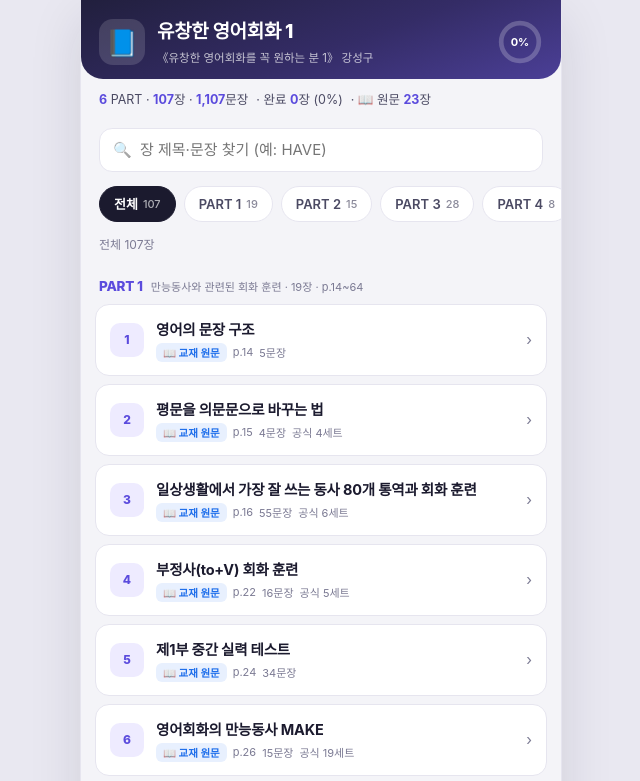
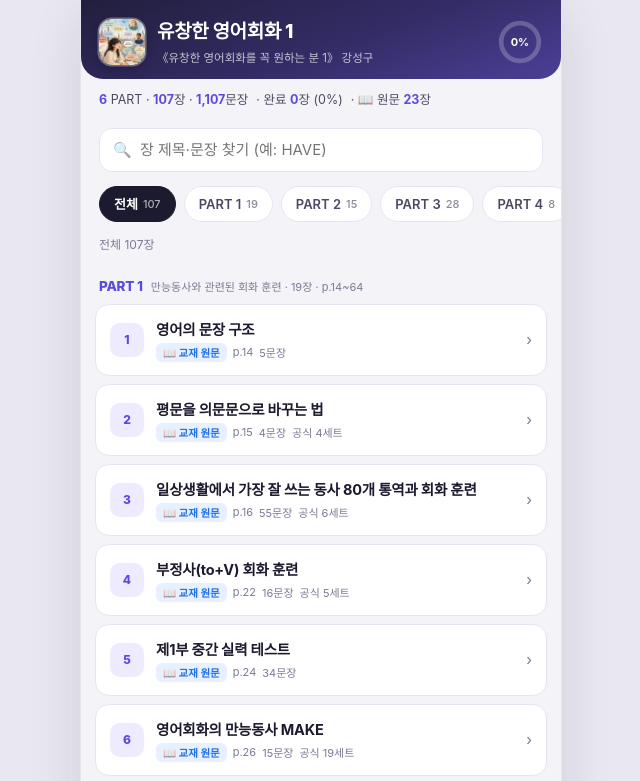
Before and after one commit to teri7425/daily-radar, a plain HTML site: page fluent-english/index.html in a window 1280 px wide. Shown: the top 781 px of the page, without its empty margins (319-959 px from the left). Drawn offline with Linux system fonts and the light colour scheme.

Commit message:
fluent-english: 사용자 일러스트를 앱 아이콘·파비콘·헤더 로고로 적용 + PWA 매니페스트 추가
- assets/icon-512/192/180/favicon.png: 원본 세로 일러스트를 1:1 크롭(중앙 여성·친구들·말풍선 유지)해 생성
- manifest.json: 유창한 영어회화 1 / 유창한 영어1, standalone, theme #312e81
- index.html: manifest·icon·apple-touch-icon 링크, 헤더 📘 이모지 → 아이콘 이미지
- styles.css: .logo를 이미지용 둥근 사각형(13px)·테두리(화이트 링)로 조정

```diff
--- a/fluent-english/assets/styles.css
+++ b/fluent-english/assets/styles.css
@@ -58,9 +58,15 @@ html, body {
 }
 .brand { display: flex; gap: 12px; align-items: center; flex: 1; min-width: 0; }
 .logo {
-  font-size: 26px; width: 46px; height: 46px; flex: 0 0 46px;
-  display: grid; place-items: center;
-  background: rgba(255,255,255,.14); border-radius: 14px;
+  width: 46px; height: 46px; flex: 0 0 46px;
+  display: block; overflow: hidden;
+  border-radius: 13px;
+  background: rgba(255,255,255,.14);
+  box-shadow: 0 0 0 1.5px rgba(255,255,255,.34), 0 4px 10px rgba(12,10,30,.28);
+}
+.logo img {
+  display: block; width: 100%; height: 100%;
+  object-fit: cover; object-position: 50% 42%;
 }
 .brand-text { min-width: 0; }
 .brand-text h1 { margin: 0; font-size: 19px; letter-spacing: -.3px; font-weight: 800; }
--- a/fluent-english/index.html
+++ b/fluent-english/index.html
@@ -3,8 +3,15 @@
 <head>
 <meta charset="utf-8">
 <meta name="viewport" content="width=device-width, initial-scale=1, viewport-fit=cover">
-<meta name="theme-color" content="#1b1a2e">
+<meta name="theme-color" content="#312e81">
 <title>유창한 영어회화 1 · 목차 훈련</title>
+<link rel="manifest" href="./manifest.json">
+<link rel="icon" type="image/png" sizes="64x64" href="./assets/favicon.png">
+<link rel="icon" type="image/png" sizes="192x192" href="./assets/icon-192.png">
+<link rel="apple-touch-icon" sizes="180x180" href="./assets/icon-180.png">
+<meta name="apple-mobile-web-app-capable" content="yes">
+<meta name="apple-mobile-web-app-title" content="유창한 영어1">
+<meta name="mobile-web-app-capable" content="yes">
 <link rel="stylesheet" href="assets/styles.css">
 </head>
 <body>
@@ -14,7 +21,9 @@
   <section class="screen" id="screen-home">
     <header class="topbar">
       <div class="brand">
-        <span class="logo" aria-hidden="true">📘</span>
+        <span class="logo" aria-hidden="true">
+          <img src="./assets/icon-192.png" alt="" width="46" height="46" decoding="async">
+        </span>
         <div class="brand-text">
           <h1>유창한 영어회화 1</h1>
           <p class="sub">《유창한 영어회화를 꼭 원하는 분 1》 강성구</p>
```
Also changed, not shown: fluent-english/assets/favicon.png (added), fluent-english/assets/icon-180.png (added), fluent-english/assets/icon-192.png (added), fluent-english/assets/icon-512.png (added), fluent-english/manifest.json (added).
